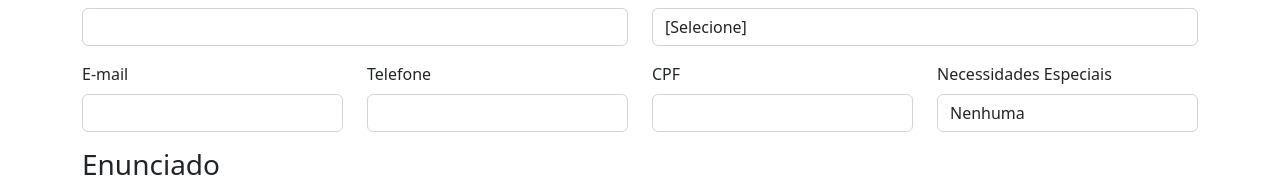
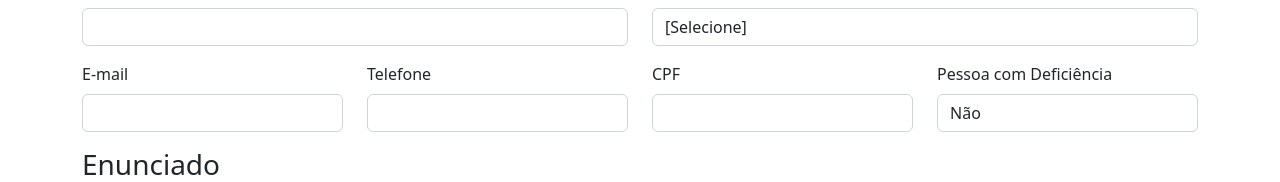
Before and after one commit to crivano/forumjus, a Next.js app: page /register in a window 1280 px wide. Shown: the part 231-413 px from the top of the page. Built offline with nearby package versions, Linux system fonts and the light colour scheme.

Commit message:
pessoa com deficiencia

```diff
--- a/pages/register.jsx
+++ b/pages/register.jsx
@@ -196,9 +196,9 @@ export default function Create(props) {
               </div>
               <div className="col col-12 col-lg-3">
                 <Form.Group className="mb-3" controlId="attendeeDisability">
-                  <Form.Label>Necessidades Especiais</Form.Label>
+                  <Form.Label>Pessoa com Deficiência</Form.Label>
                   <Form.Control as="select" value={attendeeDisability} onChange={handleChangeAttendeeDisability} >
-                    <option value="">Nenhuma</option>
+                    <option value="">Não</option>
                     <option value="1">Jurista</option>
                     <option value="2">Especialista</option>
                     <option value="3">Magistrado</option>
```
